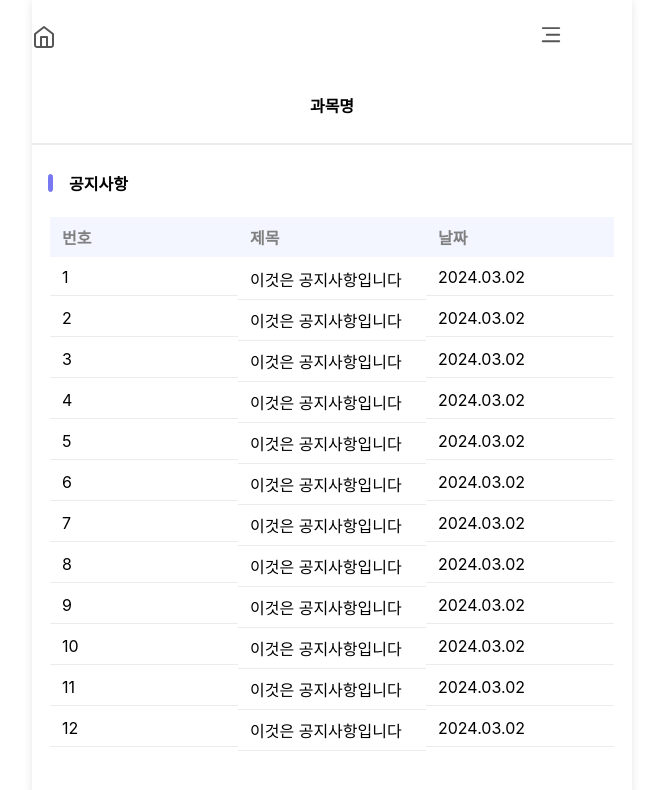
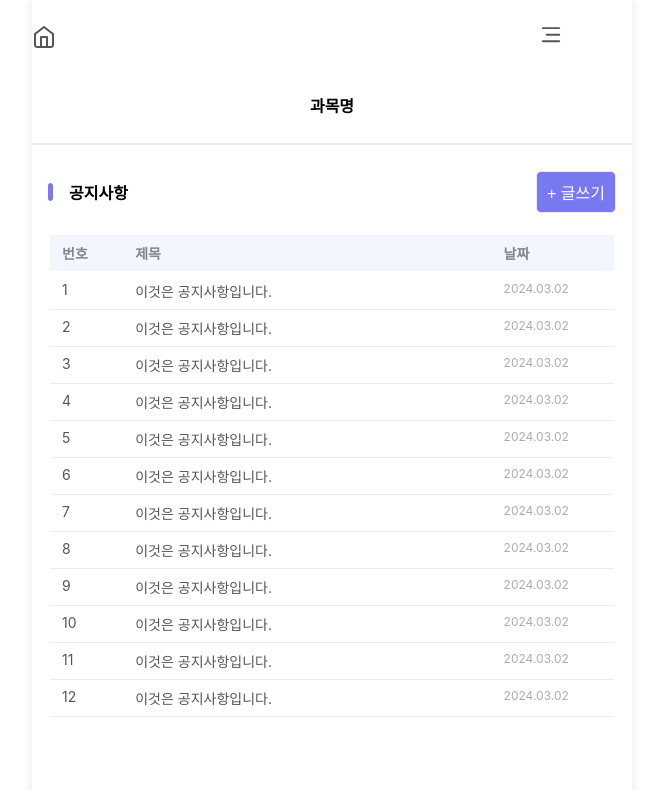
Before and after one commit to gbwlxhd97/pple-lms, a React (Vite) app: page /notice in a window 1280 px wide. Shown: the top 790 px of the page, without its empty margins (308-971 px from the left). Built offline with nearby package versions, Linux system fonts and the light colour scheme; no server answers; a web font is replaced by a local one.

Commit message:
notice commit

```diff
--- a/src/components/common/Table2/Table2.module.scss
+++ b/src/components/common/Table2/Table2.module.scss
@@ -6,11 +6,22 @@
     > tr {
         display: flex;
         align-items: flex-start;
-        color: gray;
+        font-size: 14px;
+        font-style: normal;
+        font-weight: 400;
+        color: $gray500;
         > th {
-            flex: 1;
             text-align: left;
             padding: 8px 12px;
+        }
+        .TableHead0 {
+            width: 10%;
+        }
+        .TableHead1 {
+            width: 70%;
+        }
+        .TableHead2 {
+            width: 20%;
         }
     }
 }
@@ -20,11 +31,34 @@
     > tr {
         display: flex;
         align-items: flex-start;
+        border-bottom: 1px solid $gray100;
         > td {
-            flex: 1;
             text-align: left;
             padding: 8px 12px;
-            border-bottom: 1px solid $gray100;
+        }
+        .TableNum {
+            font-size: 14px;
+            font-style: normal;
+            font-weight: 400;
+            color: $gray400;
+            width: 10%;
+        }
+        .TableTitle {
+            font-size: 14px;
+            font-style: normal;
+            font-weight: 400;
+            color: $gray400;
+            width: 70%;
+            &.New {
+                font-weight: 700;
+                color: $black;
+            }
+        }
+        .TableDate {
+            color: $grayDefault;
+            font-size: 12px;
+            font-weight: 400;
+            width: 20%;
         }
     }
 }
--- a/src/components/common/Table2/Table2.tsx
+++ b/src/components/common/Table2/Table2.tsx
@@ -12,16 +12,20 @@ const Table2 = ({ tableBody, tableHead }: Table2Props) => {
       <thead className={styles.TableHead}>
         <tr>
           {tableHead.map((column, index) => (
-            <th key={index}>{column}</th>
+            <th key={index} className={styles[`TableHead${index}`]}>
+              {column}
+            </th>
           ))}
         </tr>
       </thead>
       <tbody className={styles.TableBody}>
-        {tableBody.map((row) => (
-          <tr>
-            <td>{row.key}</td>
-            <td>{row.value1}</td>
-            <td>{row.value2}</td>
+        {tableBody.map((row, rowIndex) => (
+          <tr key={rowIndex}>
+            <td className={styles.TableNum}>{rowIndex + 1}</td>
+            <td className={styles.TableTitle}>
+              {row.value1}이것은 공지사항입니다.
+            </td>
+            <td className={styles.TableDate}>{row.value2}2024.03.02</td>
           </tr>
         ))}
       </tbody>
--- a/src/components/common/Title/Title.module.scss
+++ b/src/components/common/Title/Title.module.scss
@@ -19,6 +19,13 @@
 	}
 }
 
+.AddNoticeButton {
+	width: auto;
+    height: auto;
+    font-size: 16px;
+    padding: 8px 10px;
+}
+
 .CardCount {
   color: $pink100;
   font-size: 16px;
--- a/src/components/common/Title/Title.tsx
+++ b/src/components/common/Title/Title.tsx
@@ -1,11 +1,13 @@
 import styles from './Title.module.scss';
 import { ArrowRightIcon } from '@/icons/icon';
+import Button from '@/components/common/Button/Button';
 
 type TitleProps = {
   title: string;
   className?: string;
   isMore?: boolean;
   count?: number;
+  addBtn?: boolean;
 };
 
 /**
@@ -13,7 +15,7 @@ type TitleProps = {
  * @param param0
  * @returns
  */
-const Title = ({ title, isMore, count }: TitleProps) => {
+const Title = ({ title, isMore, count, addBtn }: TitleProps) => {
   return (
     <div className={styles.TitleFlex}>
       <div
@@ -34,6 +36,13 @@ const Title = ({ title, isMore, count }: TitleProps) => {
           <ArrowRightIcon width={6} height={10} stroke="#7879F1" />
         </div>
       )}
+      {addBtn && (
+        <div className={styles.AddBtn}>
+          <Button buttonType="Active" className={styles.AddNoticeButton}>
+            + 글쓰기
+          </Button>
+        </div>
+      )}
     </div>
     //
   );
--- a/src/pages/Notice/Notice.tsx
+++ b/src/pages/Notice/Notice.tsx
@@ -5,23 +5,10 @@ import Table2 from '@/components/common/Table2/Table2';
 const NoticePage = () => {
   return (
     <>
-      <Title title="공지사항" />
+      <Title title="공지사항" addBtn={true} />
       <div className={styles.NoticeTable}>
         <Table2
-          tableBody={[
-            { key: 1, value1: '이것은 공지사항입니다', value2: '2024.03.02' },
-            { key: 2, value1: '이것은 공지사항입니다', value2: '2024.03.02' },
-            { key: 3, value1: '이것은 공지사항입니다', value2: '2024.03.02' },
-            { key: 4, value1: '이것은 공지사항입니다', value2: '2024.03.02' },
-            { key: 5, value1: '이것은 공지사항입니다', value2: '2024.03.02' },
-            { key: 6, value1: '이것은 공지사항입니다', value2: '2024.03.02' },
-            { key: 7, value1: '이것은 공지사항입니다', value2: '2024.03.02' },
-            { key: 8, value1: '이것은 공지사항입니다', value2: '2024.03.02' },
-            { key: 9, value1: '이것은 공지사항입니다', value2: '2024.03.02' },
-            { key: 10, value1: '이것은 공지사항입니다', value2: '2024.03.02' },
-            { key: 11, value1: '이것은 공지사항입니다', value2: '2024.03.02' },
-            { key: 12, value1: '이것은 공지사항입니다', value2: '2024.03.02' },
-          ]}
+          tableBody={[0, 1, 2, 3, 4, 5, 6, 7, 8, 9, 10, 11]}
           tableHead={['번호', '제목', '날짜']}
         />
       </div>
```
